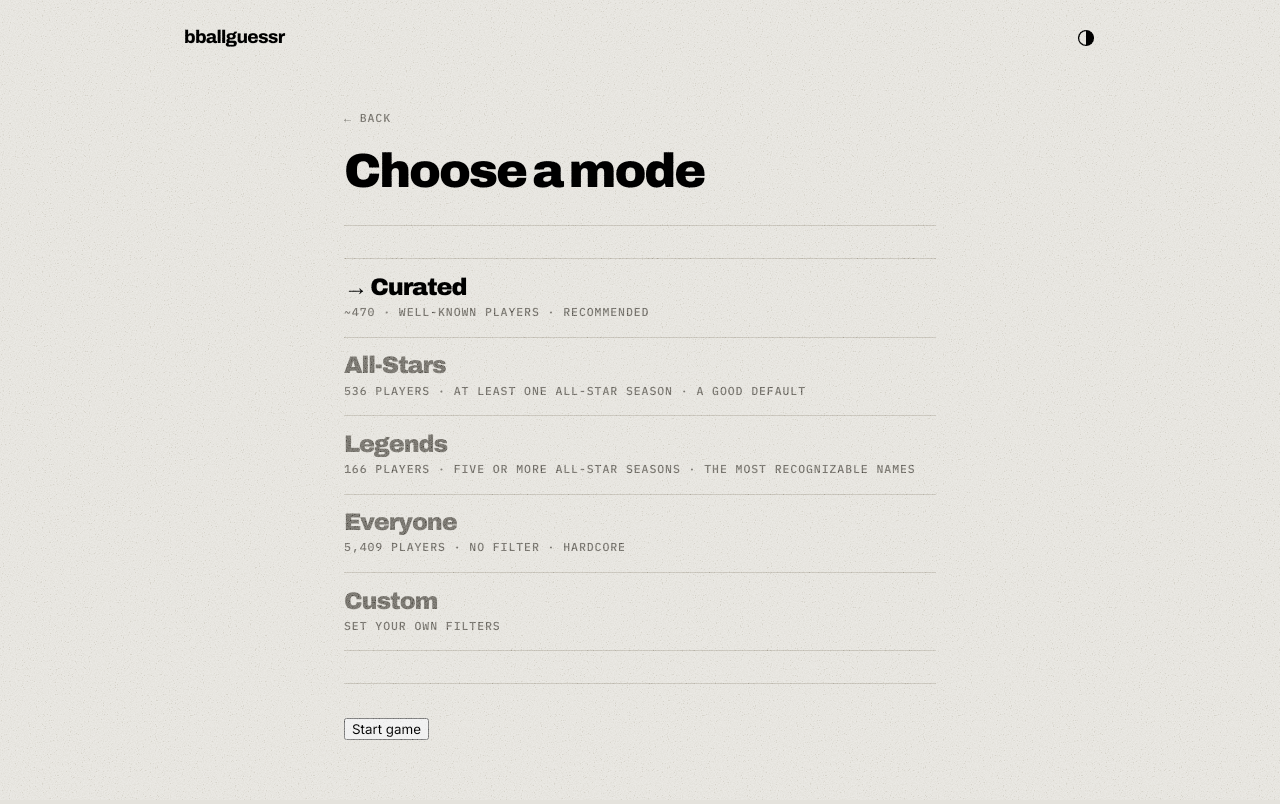
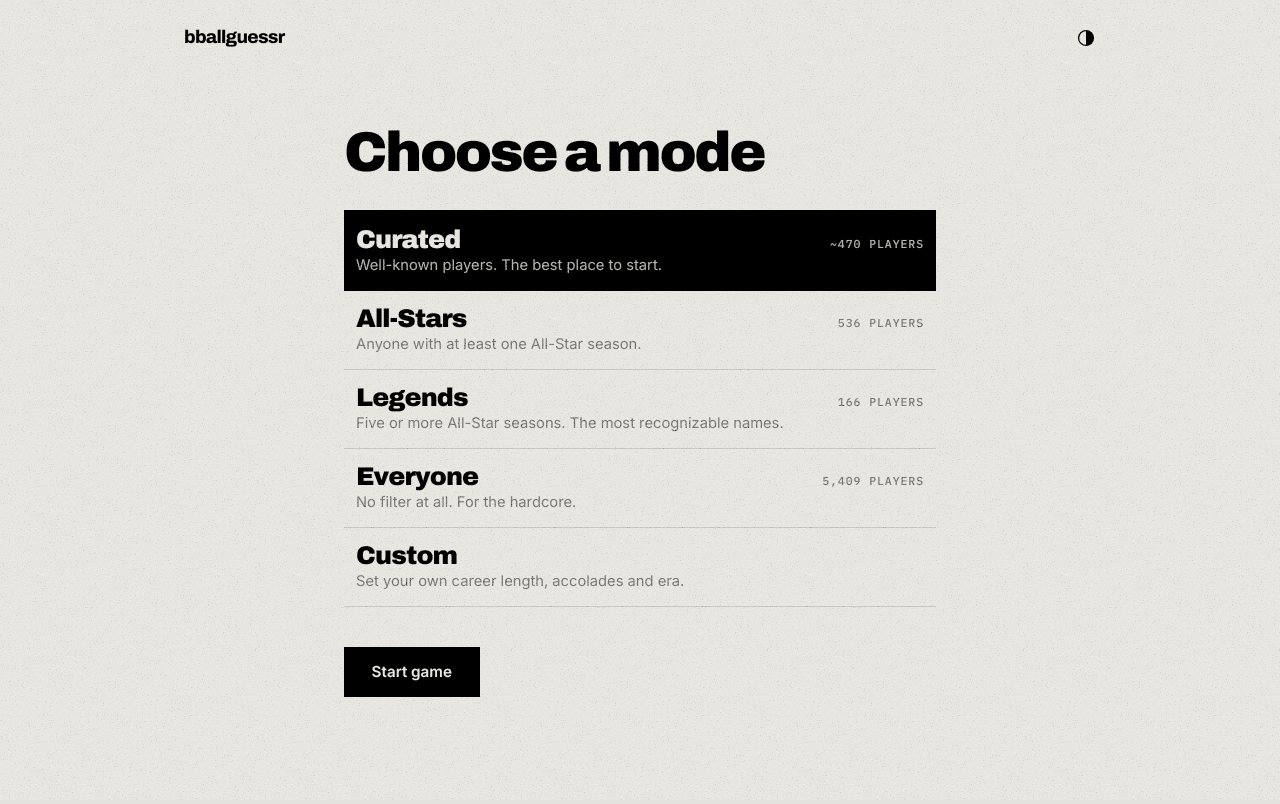
Before and after one commit to daisfasl/bballguessr, a React (Vite) app in the folder frontend/: page /play in a window 1280 px wide. Built offline with nearby package versions, Linux system fonts and the light colour scheme; no server answers.

Commit message:
rebuilt: play page with standings-style mode rows and underline filter inputs

```diff
--- a/frontend/src/components/CustomFilters.tsx
+++ b/frontend/src/components/CustomFilters.tsx
@@ -21,8 +21,8 @@ export function CustomFilters({ values, onChange }: CustomFiltersProps) {
     return (
         <div className="CustomFilters">
             <div className="CustomFilters-field">
-                <label className="label" htmlFor="min_career_length">
-                    Min career length ({CAREER_LENGTH_BOUNDS.min}–{CAREER_LENGTH_BOUNDS.max} seasons)
+                <label className="CustomFilters-label" htmlFor="min_career_length">
+                    Minimum career length, in seasons ({CAREER_LENGTH_BOUNDS.min}–{CAREER_LENGTH_BOUNDS.max})
                 </label>
                 <input
                     id="min_career_length"
@@ -35,8 +35,8 @@ export function CustomFilters({ values, onChange }: CustomFiltersProps) {
             </div>
 
             <div className="CustomFilters-field">
-                <label className="label" htmlFor="min_allstar_count">
-                    Min All-Star seasons ({ALLSTAR_BOUNDS.min}–{ALLSTAR_BOUNDS.max})
+                <label className="CustomFilters-label" htmlFor="min_allstar_count">
+                    Minimum All-Star seasons ({ALLSTAR_BOUNDS.min}–{ALLSTAR_BOUNDS.max})
                 </label>
                 <input
                     id="min_allstar_count"
@@ -49,8 +49,8 @@ export function CustomFilters({ values, onChange }: CustomFiltersProps) {
             </div>
 
             <div className="CustomFilters-field">
-                <label className="label" htmlFor="min_allnba_count">
-                    Min All-NBA seasons ({ALLNBA_BOUNDS.min}–{ALLNBA_BOUNDS.max})
+                <label className="CustomFilters-label" htmlFor="min_allnba_count">
+                    Minimum All-NBA seasons ({ALLNBA_BOUNDS.min}–{ALLNBA_BOUNDS.max})
                 </label>
                 <input
                     id="min_allnba_count"
@@ -63,10 +63,10 @@ export function CustomFilters({ values, onChange }: CustomFiltersProps) {
             </div>
 
             <div className="CustomFilters-field CustomFilters-era">
-                <label className="label">
-                    Era ({YEAR_BOUNDS.min}–{YEAR_BOUNDS.max}, by career start year)
-                </label>
-                <div className="CustomFilters-eraInputs">
+                <span className="CustomFilters-label" id="era-label">
+                    Era, by the year their career started ({YEAR_BOUNDS.min}–{YEAR_BOUNDS.max})
+                </span>
+                <div className="CustomFilters-eraInputs" role="group" aria-labelledby="era-label">
                     <input
                         aria-label="Earliest career start year"
                         type="number"
@@ -75,7 +75,7 @@ export function CustomFilters({ values, onChange }: CustomFiltersProps) {
                         value={values.start_year_min}
                         onChange={(e) => set('start_year_min', e.target.value, YEAR_BOUNDS)}
                     />
-                    <span className="label">to</span>
+                    <span className="CustomFilters-dash" aria-hidden="true">–</span>
                     <input
                         aria-label="Latest career start year"
                         type="number"
--- a/frontend/src/components/ModePicker.tsx
+++ b/frontend/src/components/ModePicker.tsx
@@ -3,15 +3,16 @@ import type { GamePreset } from '../types'
 interface ModeOption {
     id: GamePreset
     name: string
-    hint: string
+    count: string
+    blurb: string
 }
 
 const MODES: ModeOption[] = [
-    { id: 'curated', name: 'Curated', hint: '~470 · well-known players · recommended' },
-    { id: 'all_stars', name: 'All-Stars', hint: '536 players · at least one All-Star season · a good default' },
-    { id: 'legends', name: 'Legends', hint: '166 players · five or more All-Star seasons · the most recognizable names' },
-    { id: 'everyone', name: 'Everyone', hint: '5,409 players · no filter · hardcore' },
-    { id: 'custom', name: 'Custom', hint: 'set your own filters' },
+    { id: 'curated', name: 'Curated', count: '~470 players', blurb: 'Well-known players. The best place to start.' },
+    { id: 'all_stars', name: 'All-Stars', count: '536 players', blurb: 'Anyone with at least one All-Star season.' },
+    { id: 'legends', name: 'Legends', count: '166 players', blurb: 'Five or more All-Star seasons. The most recognizable names.' },
+    { id: 'everyone', name: 'Everyone', count: '5,409 players', blurb: 'No filter at all. For the hardcore.' },
+    { id: 'custom', name: 'Custom', count: '', blurb: 'Set your own career length, accolades and era.' },
 ]
 
 interface ModePickerProps {
@@ -31,7 +32,8 @@ export function ModePicker({ selected, onSelect }: ModePickerProps) {
                     aria-pressed={mode.id === selected}
                 >
                     <span className="display ModePicker-name">{mode.name}</span>
-                    <span className="label ModePicker-hint">{mode.hint}</span>
+                    {mode.count && <span className="label ModePicker-count">{mode.count}</span>}
+                    <span className="ModePicker-blurb">{mode.blurb}</span>
                 </button>
             ))}
         </div>
--- a/frontend/src/css/play.css
+++ b/frontend/src/css/play.css
@@ -4,71 +4,75 @@
     max-width: 640px;
 }
 
-.Play-back {
-    display: inline-block;
-    margin-bottom: 1.5rem;
-    text-decoration: none;
-    cursor: pointer;
+.Play-title {
+    font-size: clamp(2.5rem, 8vw, 3.5rem);
+    margin: 1.5rem 0 2rem;
 }
 
-.Play-title {
-    font-size: 3rem;
-    margin: 0 0 1.5rem;
-}
-
-.Play-rule {
-    margin: 2rem 0;
+.Play-start {
+    margin-top: 2.5rem;
 }
 
 .Play-error {
-    margin-top: 1rem;
+    margin: 1rem 0 0;
+    max-width: 48ch;
     color: var(--ink);
 }
 
-/* ModePicker */
+/* ModePicker — rows like a standings table; the pick is printed in reverse */
 .ModePicker {
     display: flex;
     flex-direction: column;
-    gap: 0;
+    border-top: 2px solid var(--ink);
 }
 
 .ModePicker-option {
-    display: flex;
-    flex-direction: column;
-    align-items: flex-start;
-    gap: 0.35rem;
+    display: grid;
+    grid-template-columns: 1fr auto;
+    align-items: baseline;
+    column-gap: 1rem;
+    row-gap: 0.3rem;
     width: 100%;
-    padding: 1.1rem 0;
+    padding: 1rem 0.75rem;
     background: none;
     border: none;
     border-bottom: 1px solid var(--rule);
     text-align: left;
     cursor: pointer;
-    color: var(--muted);
-}
-
-.ModePicker-option:first-child {
-    border-top: 1px solid var(--rule);
-}
-
-.ModePicker-option:hover {
-    color: var(--ink);
-}
-
-.ModePicker-option-selected {
     color: var(--ink);
 }
 
 .ModePicker-name {
-    font-size: 1.5rem;
+    font-size: 1.6rem;
+    letter-spacing: -0.035em;
 }
 
-.ModePicker-option-selected .ModePicker-name::before {
-    content: "→ ";
+.ModePicker-count {
+    color: var(--muted);
 }
 
-.ModePicker-hint {
+.ModePicker-blurb {
+    grid-column: 1 / -1;
+    font-size: 0.92rem;
     color: var(--muted);
+}
+
+.ModePicker-option-selected {
+    background: var(--ink);
+    color: var(--paper);
+    border-bottom-color: var(--ink);
+}
+
+.ModePicker-option-selected .ModePicker-count,
+.ModePicker-option-selected .ModePicker-blurb {
+    color: var(--paper);
+    opacity: 0.75;
+}
+
+@media (hover: hover) and (pointer: fine) {
+    .ModePicker-option:not(.ModePicker-option-selected):hover {
+        background: var(--paper-2);
+    }
 }
 
 /* CustomFilters */
@@ -76,20 +80,31 @@
     display: flex;
     flex-direction: column;
     gap: 1.5rem;
+    margin-top: 2rem;
+    padding: 1.5rem 0.75rem 0;
 }
 
 .CustomFilters-field {
     display: flex;
     flex-direction: column;
-    gap: 0.5rem;
+    gap: 0.4rem;
+}
+
+.CustomFilters-label {
+    font-size: 0.9rem;
+    color: var(--ink-2);
 }
 
 .CustomFilters-field input[type="number"] {
-    width: 140px;
-    padding: 0.6rem 0.8rem;
-    border: 1px solid var(--ink);
-    background: var(--paper-2);
-    font-size: 1rem;
+    width: 7rem;
+    padding: 0.35rem 0 0.3rem;
+    border: none;
+    border-bottom: 2px solid var(--ink);
+    border-radius: 0;
+    background: transparent;
+    font-family: var(--font-mono);
+    font-size: 1.15rem;
+    font-variant-numeric: tabular-nums;
 }
 
 .CustomFilters-eraInputs {
@@ -98,6 +113,7 @@
     gap: 0.75rem;
 }
 
-.CustomFilters-eraInputs input[type="number"] {
-    width: 110px;
+.CustomFilters-dash {
+    font-family: var(--font-mono);
+    color: var(--muted);
 }
--- a/frontend/src/pages/Play.tsx
+++ b/frontend/src/pages/Play.tsx
@@ -1,5 +1,5 @@
 import { useState } from 'react'
-import { useNavigate, Link } from 'react-router-dom'
+import { useNavigate } from 'react-router-dom'
 import { startGame } from '../api'
 import { ModePicker } from '../components/ModePicker'
 import { CustomFilters } from '../components/CustomFilters'
@@ -32,32 +32,27 @@ export function Play() {
             navigate(`/game/${gameId}`)
         } catch (err) {
             const detail = err instanceof Error ? err.message : ''
-            setError(detail || "Couldn't start a game — try again.")
+            setError(detail || "Couldn't reach the server. Check your connection and start again.")
             setLoading(false)
         }
     }
 
     return (
         <div className="page Play-page">
-            <Link to="/" className="label Play-back">&larr; Back</Link>
             <h1 className="display Play-title">Choose a mode</h1>
-            <hr className="rule Play-rule" />
 
             <ModePicker selected={preset} onSelect={setPreset} />
 
             {preset === 'custom' && (
-                <>
-                    <hr className="rule Play-rule" />
-                    <CustomFilters values={customFilters} onChange={setCustomFilters} />
-                </>
+                <CustomFilters values={customFilters} onChange={setCustomFilters} />
             )}
 
-            <hr className="rule Play-rule" />
-
-            <button type="button" className="Home-start" onClick={handleStart} disabled={loading}>
-                {loading ? 'Starting…' : 'Start game'}
-            </button>
-            {error && <p className="label Play-error">{error}</p>}
+            <div className="Play-start">
+                <button type="button" className="btn" onClick={handleStart} disabled={loading}>
+                    {loading ? 'Starting…' : 'Start game'}
+                </button>
+                {error && <p className="Play-error" role="alert">{error}</p>}
+            </div>
         </div>
     )
 }
```
